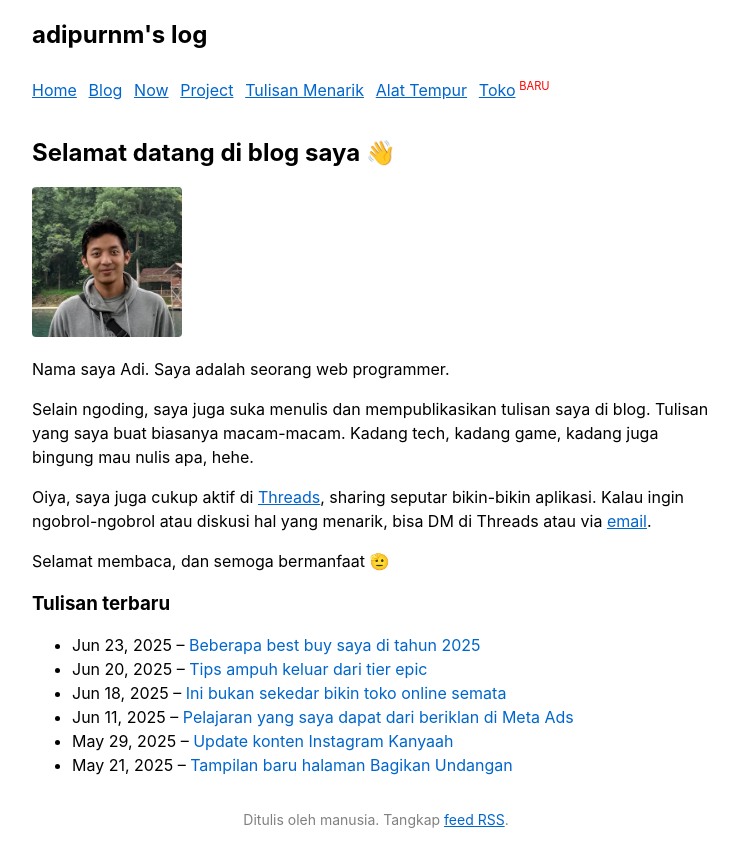
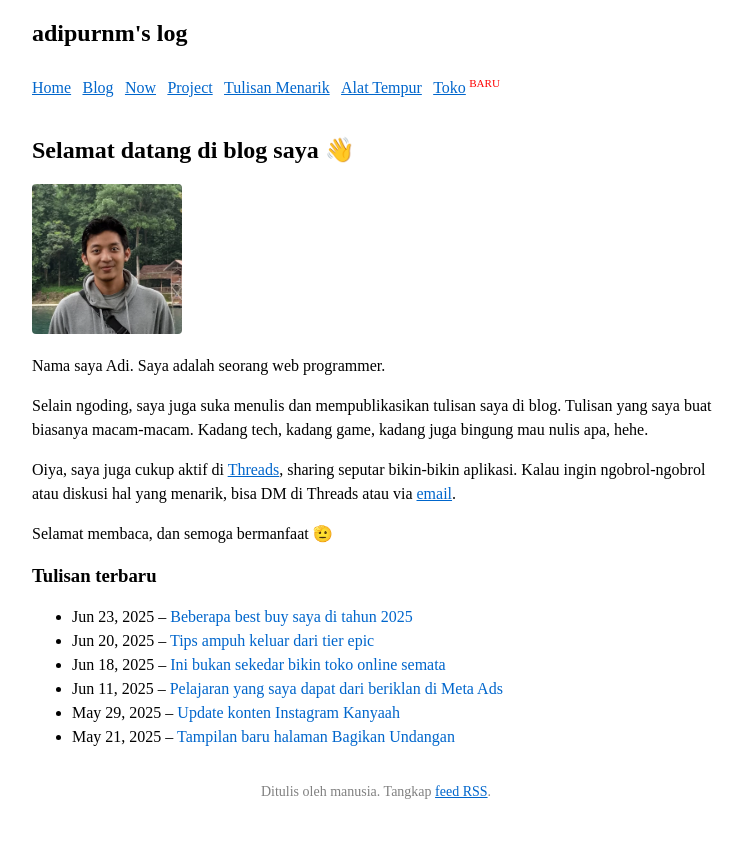
Before and after one commit to adiprnm/weblog, a Jekyll site: the page built from index.html, in a window 1280 px wide. Shown: the top 867 px of the page, without its empty margins (264-1005 px from the left). Built offline with Jekyll 4.4.1, drawn with Linux system fonts in a browser that asks for light colours.

Commit message:
Use PTSerif as font face

```diff
--- a/_sass/base.scss
+++ b/_sass/base.scss
@@ -1,12 +1,20 @@
 $backgroundColor: #ffffff;
 $bodyColor: #000000;
 $primaryColor: #0066cc;
-$bodyFont: -apple-system,BlinkMacSystemFont,"Segoe UI",Helvetica,Arial,sans-serif,"Apple Color Emoji","Segoe UI Emoji","Segoe UI Symbol";
+
+@font-face {
+  font-family: "PT Serif";
+  src: url('/assets/fonts/PTSerif-Regular.ttf') format('ttf'),
+       url('/assets/fonts/PTSerif-Bold.ttf') format('ttf'),
+       url('/assets/fonts/PTSerif-Italic.ttf') format('ttf'),
+       url('/assets/fonts/PTSerif-BoldItalic.ttf') format('ttf');
+  font-display: swap;
+}
 
 * { box-sizing: border-box; }
 
 body {
-  font-family: $bodyFont;
+  font-family: "PT Serif";
   margin: 0;
   padding: 0;
 }
```
Also changed, not shown: assets/fonts/PTSerif-Bold.ttf (added), assets/fonts/PTSerif-BoldItalic.ttf (added), assets/fonts/PTSerif-Italic.ttf (added), assets/fonts/PTSerif-Regular.ttf (added).
